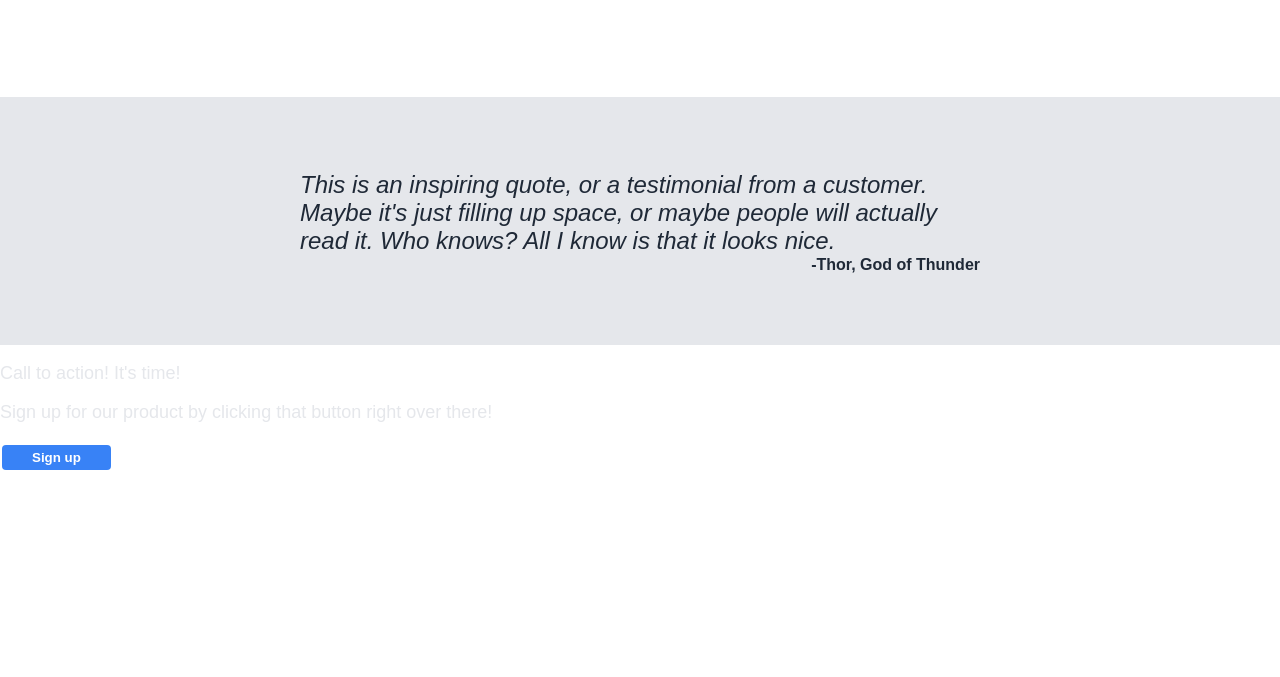
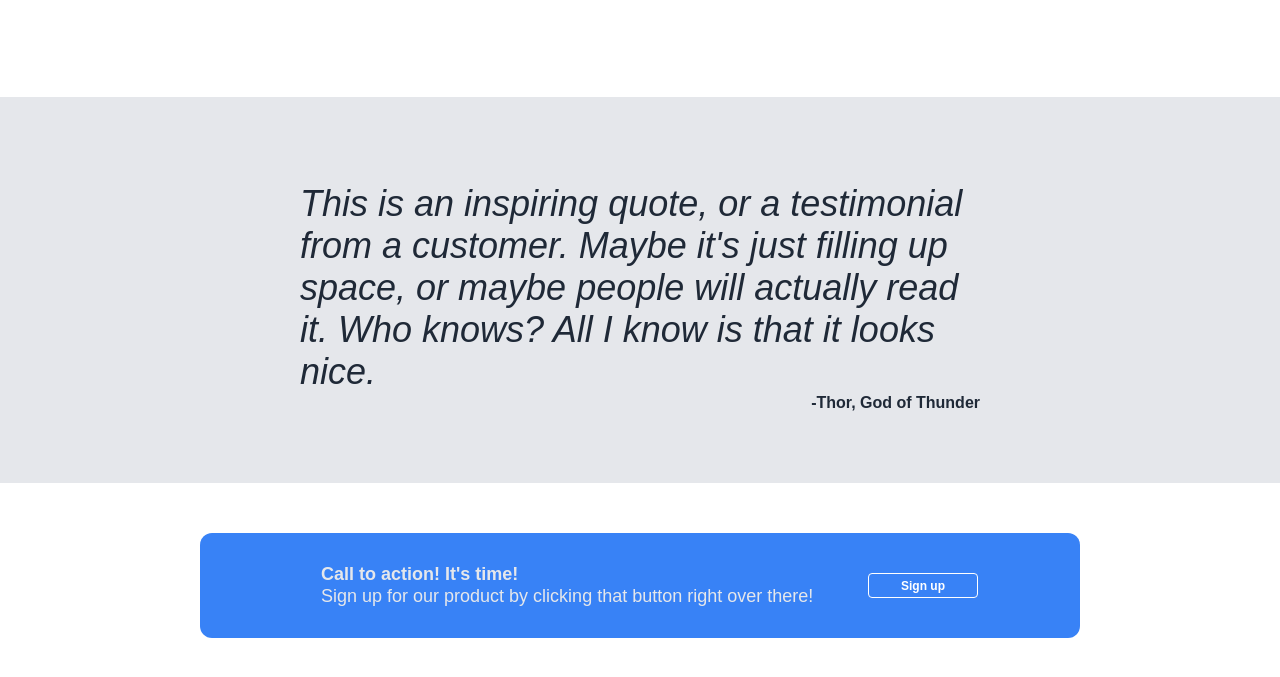
Before and after one commit to abacrosbie/odin_landing_page, a plain HTML site: page index.html in a window 1280 px wide. Shown: the part 731-1408 px from the top of the page. Before the commit the page ends 1205 px from the top, so only its background shows below. Drawn offline with Linux system fonts and the light colour scheme.

Commit message:
added cta stlying to style.css

```diff
--- a/index.html
+++ b/index.html
@@ -74,12 +74,14 @@
 
     <div class="ctablock">
         <div class="ctacontent">
-            <p class="ctaheader">
-                Call to action! It's time!
-            </p>
-            <p class="ctatext">
-                Sign up for our product by clicking that button right over there!
-            </p>
+            <div class="ctatext">
+                <p class="ctaheader">
+                    Call to action! It's time!
+                </p>
+                <p class="ctadesc">
+                    Sign up for our product by clicking that button right over there!
+                </p>
+            </div>
             <button type="button">Sign up</button>
         </div>
     </div>
--- a/style.css
+++ b/style.css
@@ -67,6 +67,9 @@ button{
     margin: 4px 2px;
     border-radius: 4px;
     font-weight: 700;
+    font-size: 12px;
+    height: 25px;
+    width: 110px;
 }
 
 .infomain{
@@ -116,7 +119,7 @@ button{
 }
 
 .quotetext{
-    font-size: 24px;
+    font-size: 36px;
     font-style: italic;
     font-weight: 100;
     flex-grow: 1;
@@ -127,3 +130,39 @@ button{
     margin-top: 1px;
     text-align: right;
 }
+
+.ctablock{
+    background-color: #ffffff;
+    padding: 50px;
+    padding-left: 200px;
+    padding-right: 200px;
+}
+
+.ctacontent{
+    background-color: #3882f6;
+    border-radius: 12px;
+    display: flex;
+    align-items: center;
+    padding: 10px;
+    padding-left: 100px;
+    padding-right: 100px;
+}
+
+.ctatext{
+    flex-grow: 1;
+    padding: 20px;
+}
+
+.ctaheader{
+    font-weight: 900;
+    margin: 1px;
+}
+
+.ctadesc{
+    margin: 1px;
+}
+
+.ctacontent button{
+    border: 1px solid;
+    border-color: #ffffff;
+}
```
